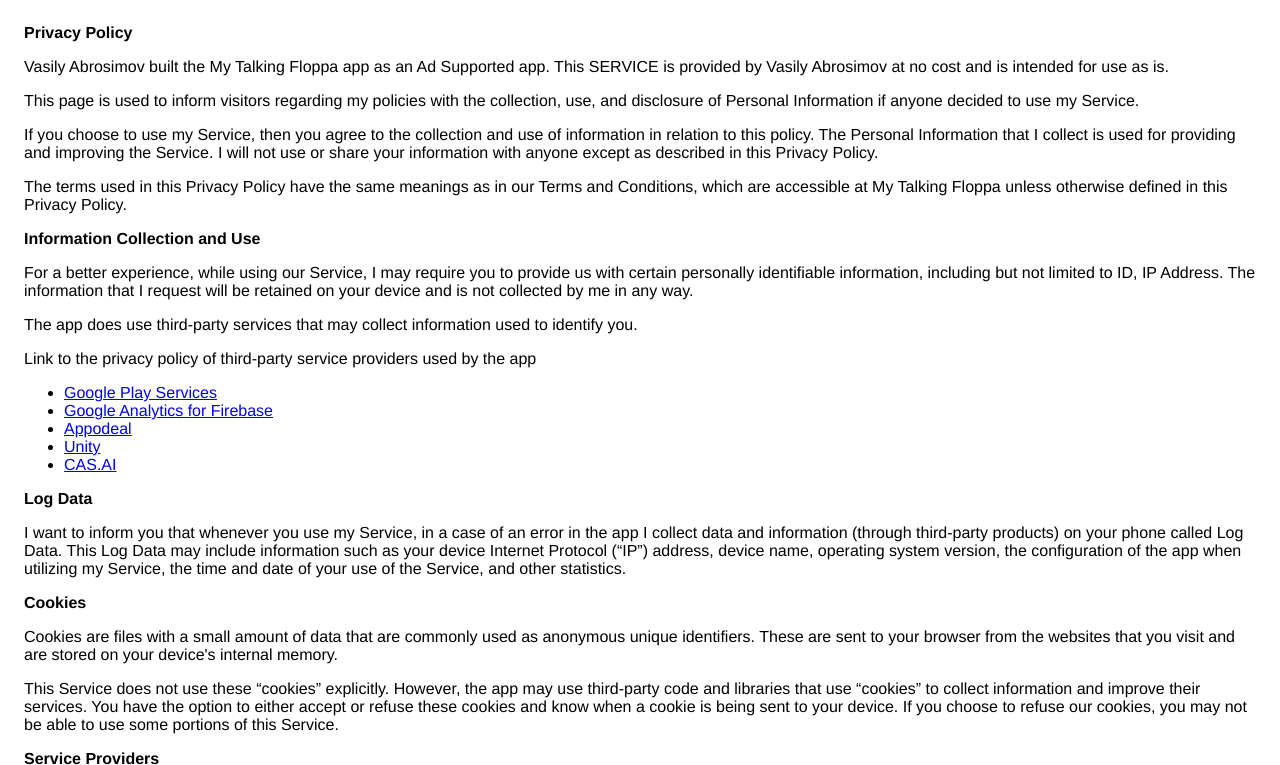
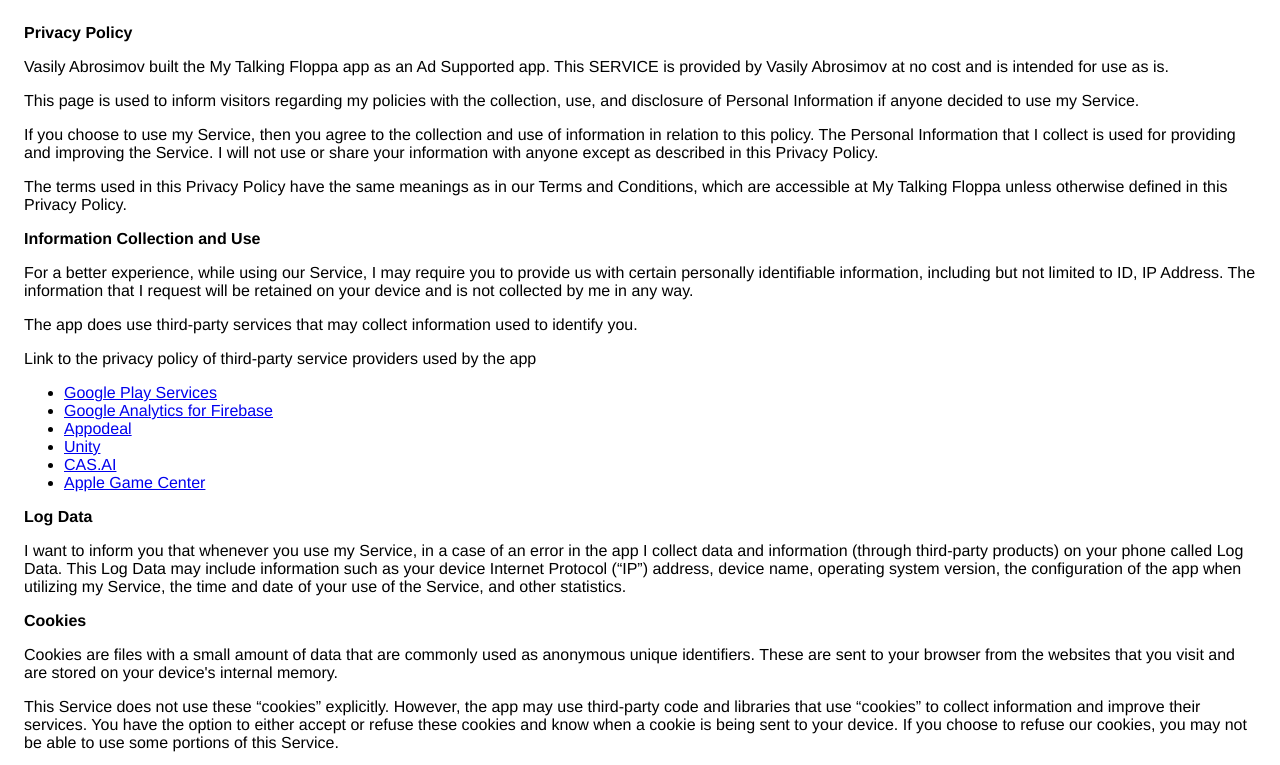
Before and after one commit to poulgray63/poulgray63.github.io, a plain HTML site: page mytalkingfloppa.html in a window 1280 px wide. Shown: the top 765 px of the page. Drawn offline with Linux system fonts and the light colour scheme.

Commit message:
Update mytalkingfloppa.html

```diff
--- a/mytalkingfloppa.html
+++ b/mytalkingfloppa.html
@@ -63,6 +63,7 @@
       </li><!---->
       <li><a href="https://unity3d.com/legal/privacy-policy" target="_blank" rel="noopener noreferrer">Unity</a></li>
       <li><a href="https://cas.ai/privacy-policy-3/" target="_blank" rel="noopener noreferrer">CAS.AI</a></li>
+      <li><a href="https://www.apple.com/legal/privacy/data/en/game-center/" target="_blank" rel="noopener noreferrer">Apple Game Center</a></li>
       <!----><!----><!----><!----><!----><!----><!----><!----><!----><!----><!----><!----><!----><!----><!----><!---->
     </ul>
   </div>
```
